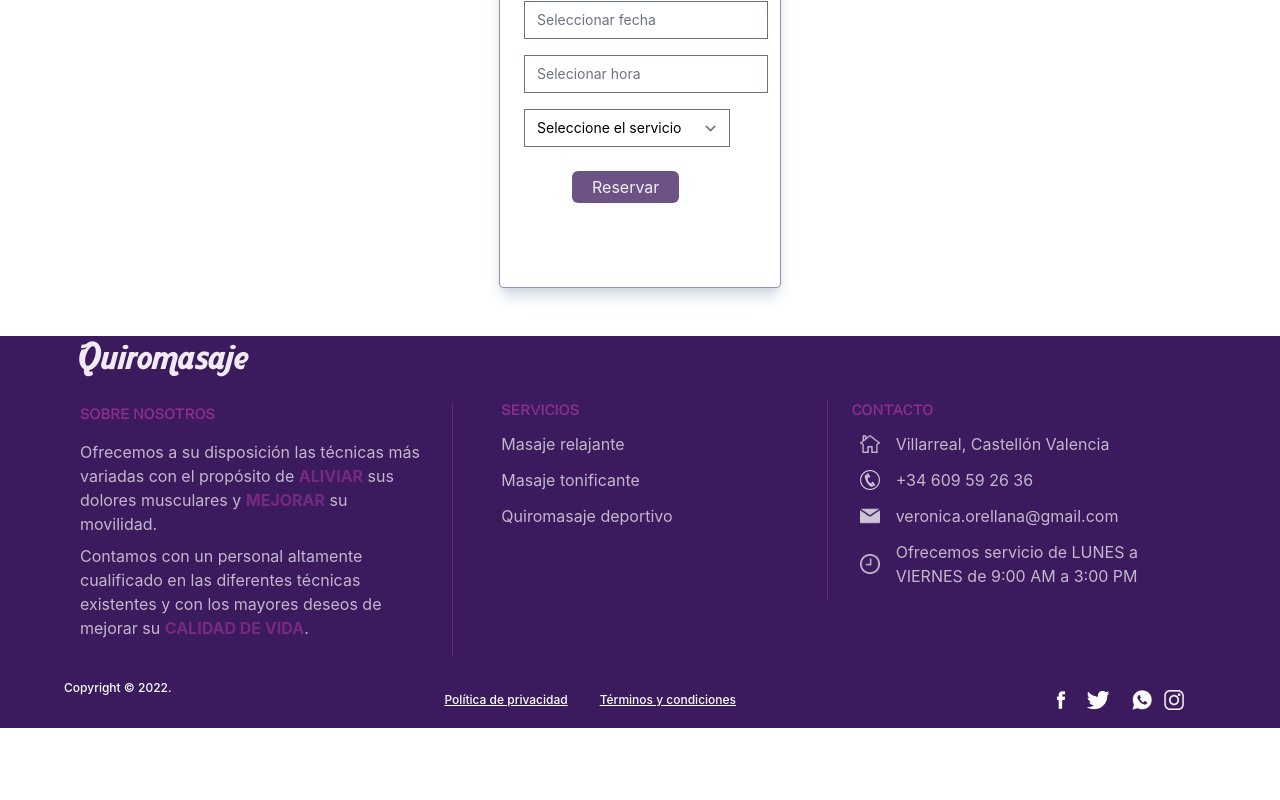
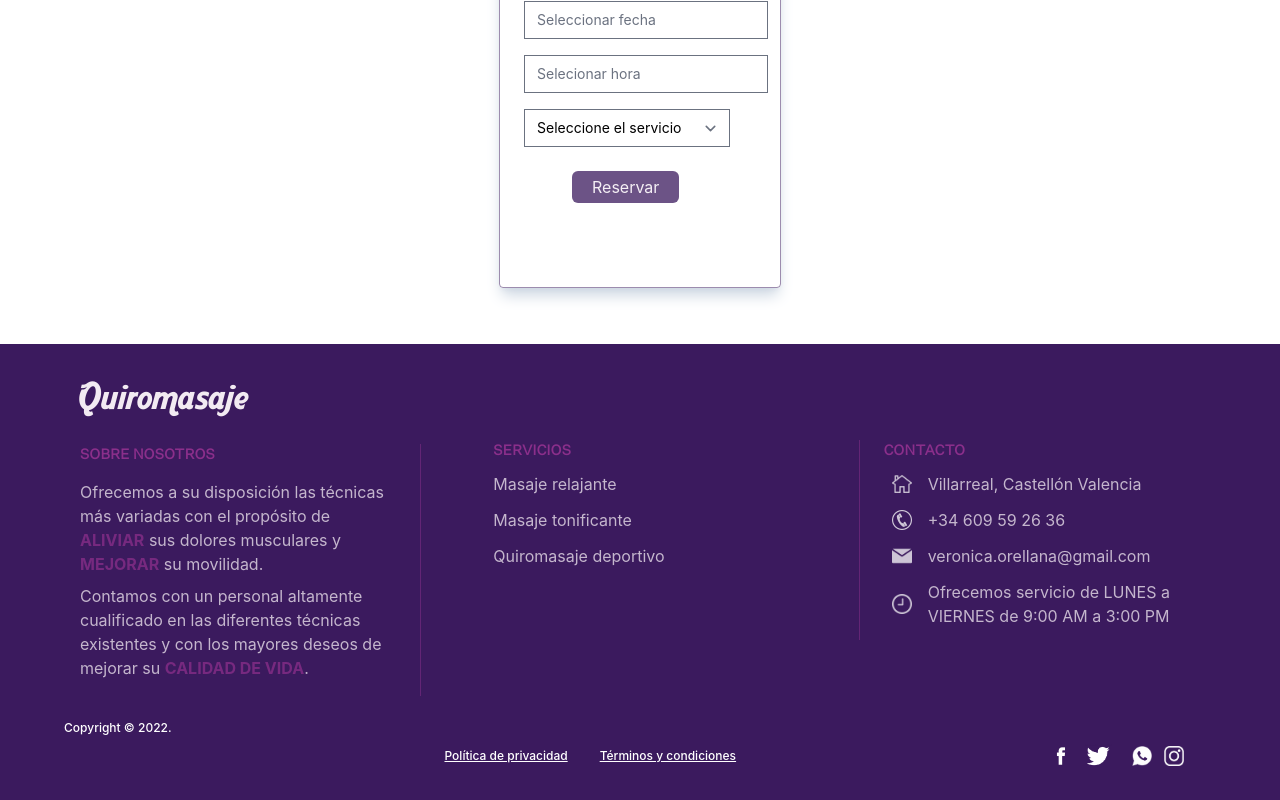
Before and after one commit to Dolo86rv/webclinic, a React (Create React App) app: page /solicitarservicio in a window 1280 px wide. Shown: the part 380-1180 px from the top of the page. Before the commit the page ends 1108 px from the top, so only its background shows below. Built offline with nearby package versions, Linux system fonts and the light colour scheme; a web font is replaced by a local one.

Commit message:
se modifica las media query del Footer

```diff
--- a/src/Component/Assistant/tabredsocial.js
+++ b/src/Component/Assistant/tabredsocial.js
@@ -7,7 +7,7 @@ import facebook from '../../img/facebok-28x28.webp'
 
 export const TabRedsocial = () => {
     return (
-        <div className="flex items-center mr-10">
+        <div className="flex items-center md:mr-10 py-4">
             <Link className="" to='/'>
                 <img className="object-cover" src={facebook} width={40} height={40} alt=''/>
             </Link>
--- a/src/Component/Footer/aboutus.js
+++ b/src/Component/Footer/aboutus.js
@@ -3,10 +3,10 @@ import { HashLink as Link } from 'react-router-hash-link'
 
 export const AboutUs = () => {
     return (
-    <div className="w-1/3">
+    <div className="pt-8">
         <Link className="logo text-3xl text-c-fondo sm:text-4xl" to='/'>Quiromasaje</Link>
         <div className="pt-7">
-            <div className="pr-6 border-r border-c-rose border-opacity-50">
+            <div className="pr-6 md:border-r border-c-rose border-opacity-50">
                 <h2 className="texto1 uppercase tracking-wide text-sm text-c-rose font-semibold">Sobre Nosotros</h2>
                 <div className="py-4">
                     <p className=" pb-2 text-c-fondo opacity-75">Ofrecemos a su disposición las técnicas más variadas con el propósito de <strong className="uppercase text-c-rose">aliviar</strong> sus dolores musculares y <strong className="uppercase text-c-rose">mejorar</strong> su movilidad.</p>
--- a/src/Component/Footer/contact.js
+++ b/src/Component/Footer/contact.js
@@ -3,8 +3,8 @@ import { ListContact } from '../Contents/listcontac'
 
 export const Contact = () => {
     return (
-    <div className="flex-grow w-1/3 pt-16">
-        <div className="pl-6 border-l border-c-rose border-opacity-50">
+    <div className="flex-grow pt-0 1lg:pt-24">
+        <div className="1lg:pl-6 1lg:border-l border-c-rose border-opacity-50">
             <h2 className="texto1 uppercase tracking-wide text-sm text-c-rose font-semibold pb-3">contacto</h2>
             {ListContact.map((item)=>(
             <div key={item.id} className="flex flex-col">
--- a/src/Component/Footer/index.js
+++ b/src/Component/Footer/index.js
@@ -7,8 +7,8 @@ import { Service } from './service'
 export const Footer = () => {
   return (
     <footer>
-      <div className="bg-c-malva w-full mt-12">
-        <div className="max-w-full flex flex-col flex-wrap sm:flex-row sm:justify-between mt-4 mx-2 sm:mx-20 sm:mt-6">
+      <div className="bg-c-malva w-full mt-14">
+        <div className="max-w-7xl mx-4 md:mx-20 grid md:grid-cols-2 1lg:grid-cols-3 gap-12 mt-8 sm:mt-10">
           <AboutUs />
           <Service />
           <Contact />
--- a/src/Component/Footer/service.js
+++ b/src/Component/Footer/service.js
@@ -4,8 +4,8 @@ import { ListMassage } from '../Contents/listmassage'
 
 export const Service = () => {
     return (
-    <div className="px-6 pt-16 w-1/3 h-[256px]">
-        <div className="pl-6">
+    <div className="pt-0 md:pt-24">
+        <div className="md:pl-6">
             <h2 className="texto1 uppercase tracking-wide text-sm text-c-rose font-semibold pb-3 ">servicios</h2>
             {ListMassage.map((item)=>(
                 <div key={item.id} className="flex flex-col pb-3">
--- a/src/assets/main.css
+++ b/src/assets/main.css
@@ -640,13 +640,13 @@ select {
   margin-left: 1rem;
   margin-right: 1rem;
 }
+.my-4 {
+  margin-top: 1rem;
+  margin-bottom: 1rem;
+}
 .mx-2 {
   margin-left: 0.5rem;
   margin-right: 0.5rem;
-}
-.my-4 {
-  margin-top: 1rem;
-  margin-bottom: 1rem;
 }
 .mx-0 {
   margin-left: 0px;
@@ -667,9 +667,6 @@ select {
 .mt-28 {
   margin-top: 7rem;
 }
-.mr-10 {
-  margin-right: 2.5rem;
-}
 .ml-4 {
   margin-left: 1rem;
 }
@@ -682,11 +679,11 @@ select {
 .mb-2 {
   margin-bottom: 0.5rem;
 }
-.mt-12 {
-  margin-top: 3rem;
+.mt-14 {
+  margin-top: 3.5rem;
 }
-.mt-4 {
-  margin-top: 1rem;
+.mt-8 {
+  margin-top: 2rem;
 }
 .ml-1 {
   margin-left: 0.25rem;
@@ -706,6 +703,9 @@ select {
 .mr-8 {
   margin-right: 2rem;
 }
+.mt-4 {
+  margin-top: 1rem;
+}
 .ml-11 {
   margin-left: 2.75rem;
 }
@@ -723,9 +723,6 @@ select {
 }
 .hidden {
   display: none;
-}
-.h-\[256px\] {
-  height: 256px;
 }
 .h-fit {
   height: -moz-fit-content;
@@ -755,14 +752,14 @@ select {
 .w-full {
   width: 100%;
 }
-.w-1\/3 {
-  width: 33.333333%;
-}
 .w-96 {
   width: 24rem;
 }
 .w-48 {
   width: 12rem;
+}
+.max-w-7xl {
+  max-width: 80rem;
 }
 .max-w-full {
   max-width: 100%;
@@ -800,9 +797,6 @@ select {
 .items-center {
   align-items: center;
 }
-.items-stretch {
-  align-items: stretch;
-}
 .justify-end {
   justify-content: flex-end;
 }
@@ -811,6 +805,9 @@ select {
 }
 .justify-between {
   justify-content: space-between;
+}
+.gap-12 {
+  gap: 3rem;
 }
 .overflow-hidden {
   overflow: hidden;
@@ -830,16 +827,6 @@ select {
 }
 .border {
   border-width: 1px;
-}
-.border-x {
-  border-left-width: 1px;
-  border-right-width: 1px;
-}
-.border-r {
-  border-right-width: 1px;
-}
-.border-l {
-  border-left-width: 1px;
 }
 .border-c-fondo {
   --tw-border-opacity: 1;
@@ -903,6 +890,10 @@ select {
   padding-left: 1rem;
   padding-right: 1rem;
 }
+.py-4 {
+  padding-top: 1rem;
+  padding-bottom: 1rem;
+}
 .px-3 {
   padding-left: 0.75rem;
   padding-right: 0.75rem;
@@ -911,21 +902,17 @@ select {
   padding-top: 0.5rem;
   padding-bottom: 0.5rem;
 }
-.py-4 {
-  padding-top: 1rem;
-  padding-bottom: 1rem;
-}
 .py-6 {
   padding-top: 1.5rem;
   padding-bottom: 1.5rem;
 }
+.px-2 {
+  padding-left: 0.5rem;
+  padding-right: 0.5rem;
+}
 .px-6 {
   padding-left: 1.5rem;
   padding-right: 1.5rem;
-}
-.px-2 {
-  padding-left: 0.5rem;
-  padding-right: 0.5rem;
 }
 .px-5 {
   padding-left: 1.25rem;
@@ -937,6 +924,9 @@ select {
 .pr-3 {
   padding-right: 0.75rem;
 }
+.pt-8 {
+  padding-top: 2rem;
+}
 .pt-7 {
   padding-top: 1.75rem;
 }
@@ -946,11 +936,8 @@ select {
 .pb-2 {
   padding-bottom: 0.5rem;
 }
-.pt-16 {
-  padding-top: 4rem;
-}
-.pl-6 {
-  padding-left: 1.5rem;
+.pt-0 {
+  padding-top: 0px;
 }
 .pb-3 {
   padding-bottom: 0.75rem;
@@ -967,11 +954,11 @@ select {
 .pt-20 {
   padding-top: 5rem;
 }
+.pt-16 {
+  padding-top: 4rem;
+}
 .pb-20 {
   padding-bottom: 5rem;
-}
-.pt-8 {
-  padding-top: 2rem;
 }
 .pl-0 {
   padding-left: 0px;
@@ -1075,14 +1062,14 @@ select {
 }
 @media (min-width: 640px) {
 
+  .sm\:my-1 {
+    margin-top: 0.25rem;
+    margin-bottom: 0.25rem;
+  }
+
   .sm\:mx-20 {
     margin-left: 5rem;
     margin-right: 5rem;
-  }
-
-  .sm\:my-1 {
-    margin-top: 0.25rem;
-    margin-bottom: 0.25rem;
   }
 
   .sm\:ml-8 {
@@ -1097,8 +1084,8 @@ select {
     margin-right: 2rem;
   }
 
-  .sm\:mt-6 {
-    margin-top: 1.5rem;
+  .sm\:mt-10 {
+    margin-top: 2.5rem;
   }
 
   .sm\:ml-4 {
@@ -1141,10 +1128,6 @@ select {
     align-items: center;
   }
 
-  .sm\:justify-between {
-    justify-content: space-between;
-  }
-
   .sm\:px-14 {
     padding-left: 3.5rem;
     padding-right: 3.5rem;
@@ -1169,12 +1152,25 @@ select {
 }
 @media (min-width: 768px) {
 
+  .md\:mx-20 {
+    margin-left: 5rem;
+    margin-right: 5rem;
+  }
+
+  .md\:mr-10 {
+    margin-right: 2.5rem;
+  }
+
   .md\:block {
     display: block;
   }
 
   .md\:shrink-0 {
     flex-shrink: 0;
+  }
+
+  .md\:grid-cols-2 {
+    grid-template-columns: repeat(2, minmax(0, 1fr));
   }
 
   .md\:flex-row {
@@ -1185,8 +1181,20 @@ select {
     align-items: center;
   }
 
+  .md\:border-r {
+    border-right-width: 1px;
+  }
+
   .md\:pb-2 {
     padding-bottom: 0.5rem;
+  }
+
+  .md\:pt-24 {
+    padding-top: 6rem;
+  }
+
+  .md\:pl-6 {
+    padding-left: 1.5rem;
   }
 
   .md\:text-6xl {
@@ -1232,3 +1240,21 @@ select {
     margin-top: 116px;
   }
 }
+@media (min-width: 991px) {
+
+  .\31lg\:grid-cols-3 {
+    grid-template-columns: repeat(3, minmax(0, 1fr));
+  }
+
+  .\31lg\:border-l {
+    border-left-width: 1px;
+  }
+
+  .\31lg\:pt-24 {
+    padding-top: 6rem;
+  }
+
+  .\31lg\:pl-6 {
+    padding-left: 1.5rem;
+  }
+}
```
